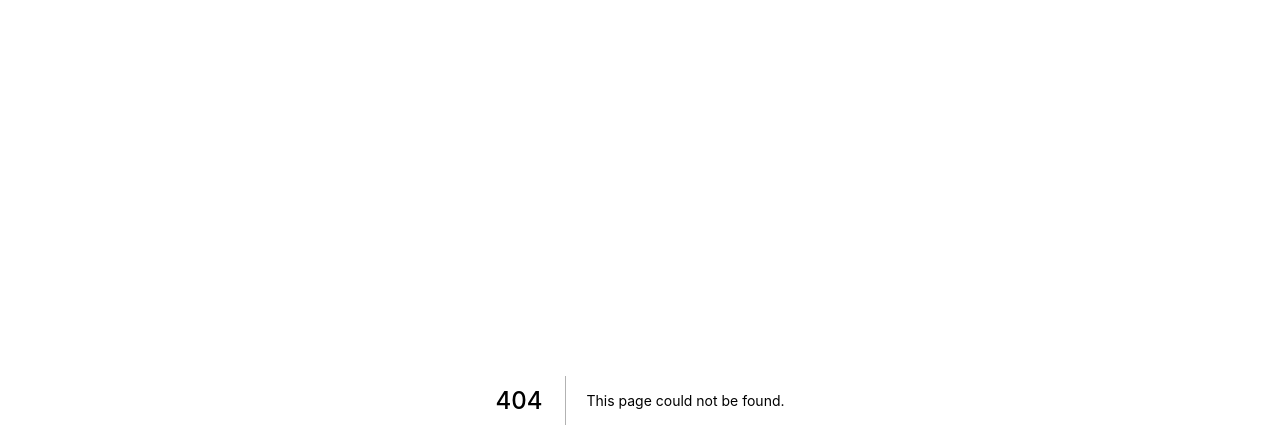
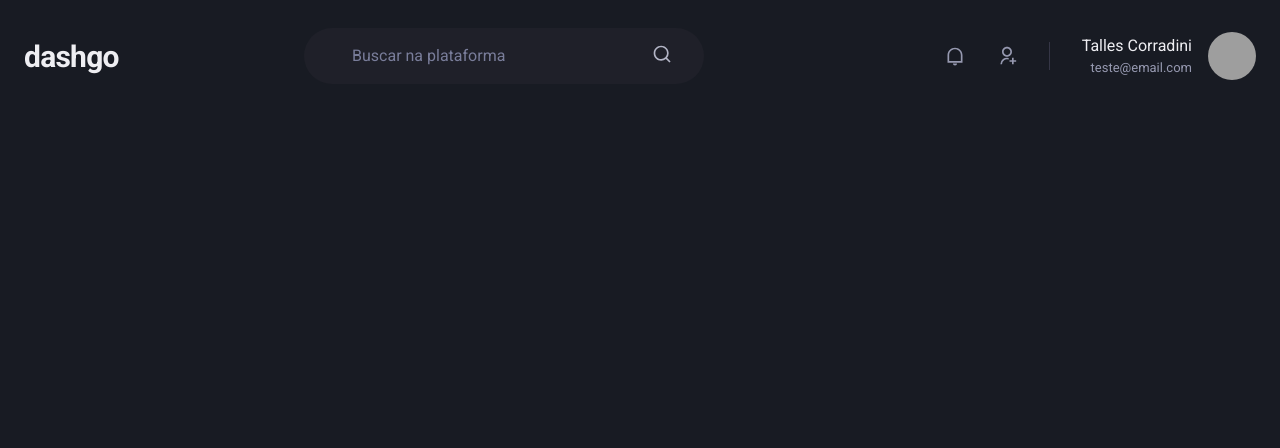
Before and after one commit to tallescorradini/ignite-react-dashgo, a Next.js app: page /dashboard in a window 1280 px wide. Before the commit this address had no page. Shown: the top 448 px of the page. Built offline with nearby package versions, Linux system fonts and the light colour scheme; grey boxes are pictures that could not be loaded.

Commit message:
feat(Dashboard): add Header

```diff
--- a/package.json
+++ b/package.json
@@ -16,7 +16,8 @@
     "framer-motion": "^6.3.11",
     "next": "12.1.6",
     "react": "18.1.0",
-    "react-dom": "18.1.0"
+    "react-dom": "18.1.0",
+    "react-icons": "^4.4.0"
   },
   "devDependencies": {
     "@types/node": "^17.0.41",
--- /dev/null
+++ b/src/components/Header.tsx
@@ -0,0 +1,80 @@
+import { Avatar, Box, Flex, HStack, Icon, Input, Text } from "@chakra-ui/react";
+import {
+  RiNotificationLine,
+  RiSearchLine,
+  RiUserAddLine,
+} from "react-icons/ri";
+
+export function Header() {
+  return (
+    <Flex
+      as="header"
+      w="100%"
+      maxWidth={1480}
+      h="20"
+      mx="auto"
+      mt="4"
+      px="6"
+      align="center"
+    >
+      <Text fontSize="3xl" fontWeight="bold" letterSpacing="tight" w="64">
+        dashgo
+        <Text as="span" ml="1" color="pink.500"></Text>
+      </Text>
+
+      <Flex
+        as="label"
+        flex="1"
+        py="4"
+        px="8"
+        ml="6"
+        maxWidth={400}
+        alignSelf="center"
+        color="gray.200"
+        position="relative"
+        bg="gray.800"
+        borderRadius="full"
+      >
+        <Input
+          color="gray.50"
+          variant="unstyled"
+          px="4"
+          mr="4"
+          placeholder="Buscar na plataforma"
+          _placeholder={{ color: "gray.400" }}
+        />
+        <Icon as={RiSearchLine} fontSize="20" />
+      </Flex>
+
+      <Flex align="center" ml="auto">
+        <HStack
+          spacing="8"
+          mx="8"
+          pr="8"
+          py="1"
+          color="gray.300"
+          borderRightWidth={1}
+          borderColor="gray.700"
+        >
+          <Icon as={RiNotificationLine} fontSize="20" />
+          <Icon as={RiUserAddLine} fontSize="20" />
+        </HStack>
+
+        <Flex align="center">
+          <Box mr="4" textAlign="right">
+            <Text>Talles Corradini</Text>
+            <Text color="gray.300" fontSize="small">
+              teste@email.com
+            </Text>
+          </Box>
+
+          <Avatar
+            size="md"
+            name="Talles Corradini"
+            src="https://github.com/tallescorradini.png"
+          />
+        </Flex>
+      </Flex>
+    </Flex>
+  );
+}
--- /dev/null
+++ b/src/pages/dashboard.tsx
@@ -0,0 +1,5 @@
+import { Header } from "../components/Header";
+
+export default function Dashboard() {
+  return <Header />;
+}
```
Also changed, not shown: 1 other file (tests, documents, lock files or other folders).
